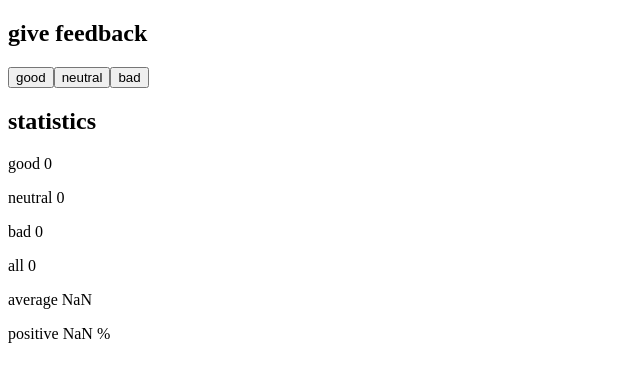
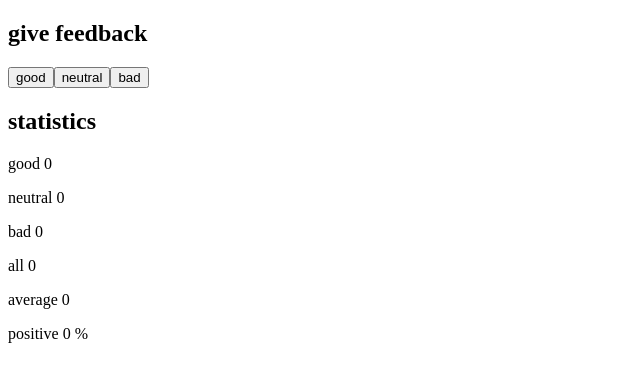
Before and after one commit to ThiagoThomas09/fullstackopen, a React (Vite) app in the folder part1/unicafe/: page / in a window 1280 px wide. Shown: the top 382 px of the page, without its empty margins (0-640 px from the left). Built offline with nearby package versions, Linux system fonts and the light colour scheme.

Commit message:
Exercises 1.8

```diff
--- a/part1/unicafe/src/App.jsx
+++ b/part1/unicafe/src/App.jsx
@@ -1,4 +1,16 @@
 import { useState } from 'react'
+
+const Header = () => {
+  return (
+    <h2>give feedback</h2>
+  )
+}
+
+const Content = () => {
+  return (
+    <h2>statistics</h2>
+  )
+}
 
 const Button = ({ handleClick, text}) => (
   <button onClick={handleClick}>{text}</button>
@@ -8,6 +20,24 @@ const Display = ({ text, value }) => (
   <p>{text} {value}</p>
 )
 
+const Statistics = (props) => {
+  const total = props.good + props.neutral + props.bad;
+  const average = total > 0 ? (props.good-props.bad) / total : 0;
+  const positive = total > 0 ? (props.good * 100) / total : 0;
+
+  return (
+    <div>
+      <Display text="good" value={props.good} />
+      <Display text="neutral" value={props.neutral} />
+      <Display text="bad" value={props.bad} />
+      <Display text="all" value={total} />
+      <Display text="average" value={average} />
+      <Display text="positive" value={`${positive} %`} />
+    </div>
+  )
+
+}
+
 const App = () => {
   // save clicks of each button to its own state
   const [good, setGood] = useState(0)
@@ -16,18 +46,12 @@ const App = () => {
 
   return (
     <div>
-      <h2>give feedback</h2>
+      <Header />
       <Button handleClick={()=>setGood(good+1)} text="good" />
       <Button handleClick={()=>setNeutral(neutral+1)} text="neutral" />
       <Button handleClick={()=>setBad(bad+1)} text="bad" />
-      <h2>statistics</h2>
-      <Display text="good" value={good} />
-      <Display text="neutral" value={neutral} />
-      <Display text="bad" value={bad} />
-      <Display text="all" value={good+neutral+bad} />
-      <Display text="average" value={(good-bad) / (good+neutral+bad)} />
-      <Display text="positive" value={`${((good * 100) / (good+neutral+bad))} %`} />
-
+      <Content />
+      <Statistics good={good} neutral={neutral} bad={bad}/>
 
     </div>
 
```
